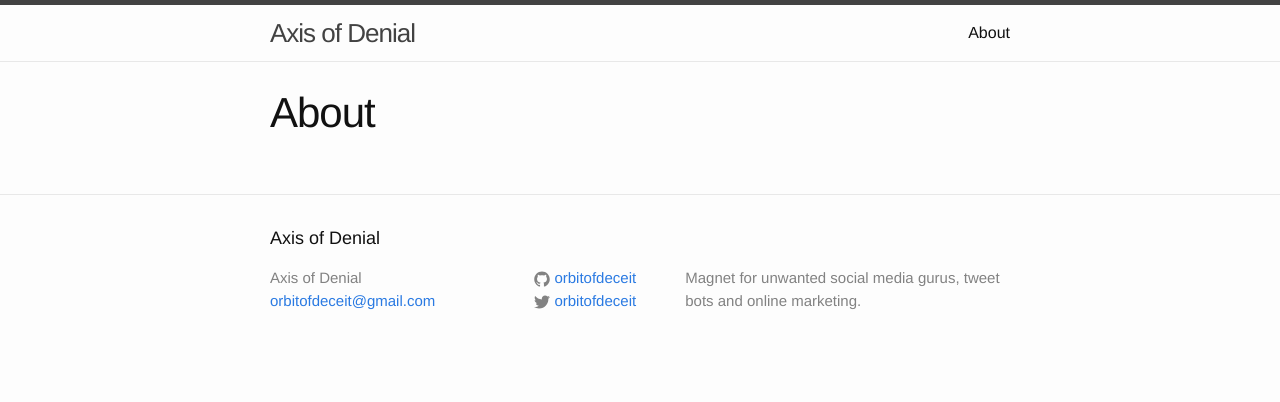
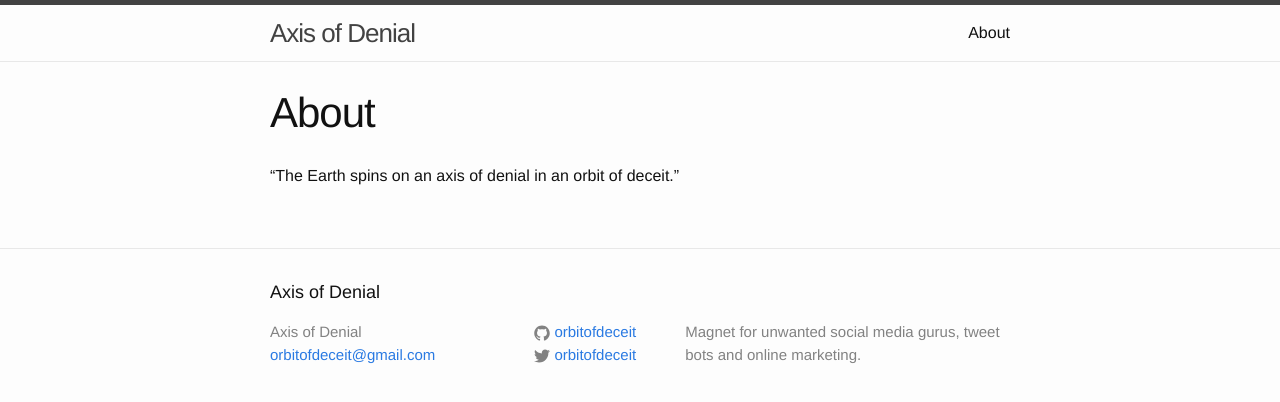
Before and after one commit to orbitofdeceit/orbitofdeceit.github.io, a Jekyll site: the page built from about.md, in a window 1280 px wide. Shown: the top 402 px of the page. Built offline with Jekyll 4.4.1, drawn with Linux system fonts in a browser that asks for light colours.

Commit message:
Add tagline

```diff
--- a/about.md
+++ b/about.md
@@ -3,3 +3,5 @@ layout: page
 title: About
 permalink: /about/
 ---
+
+"The Earth spins on an axis of denial in an orbit of deceit."
```
